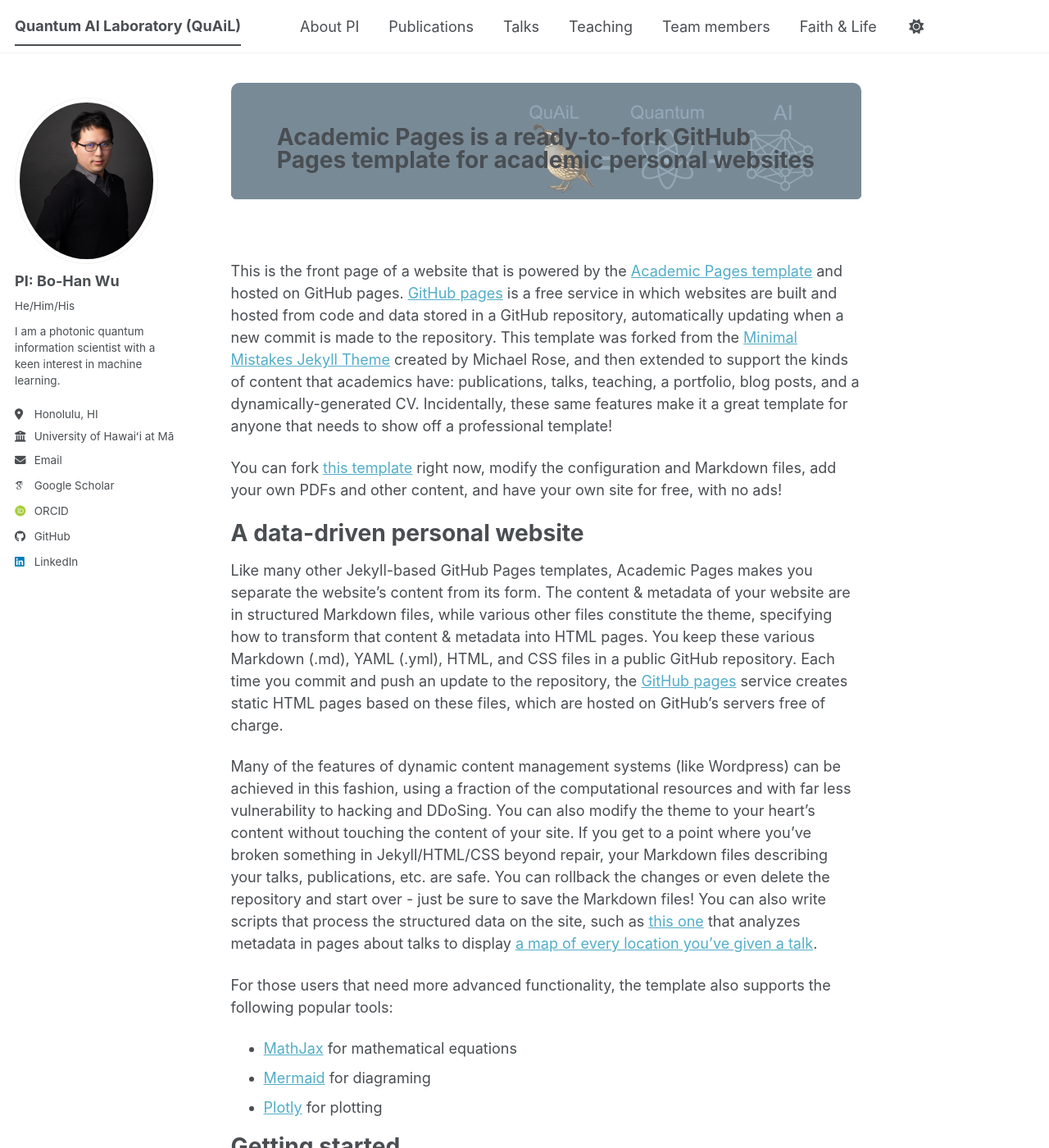
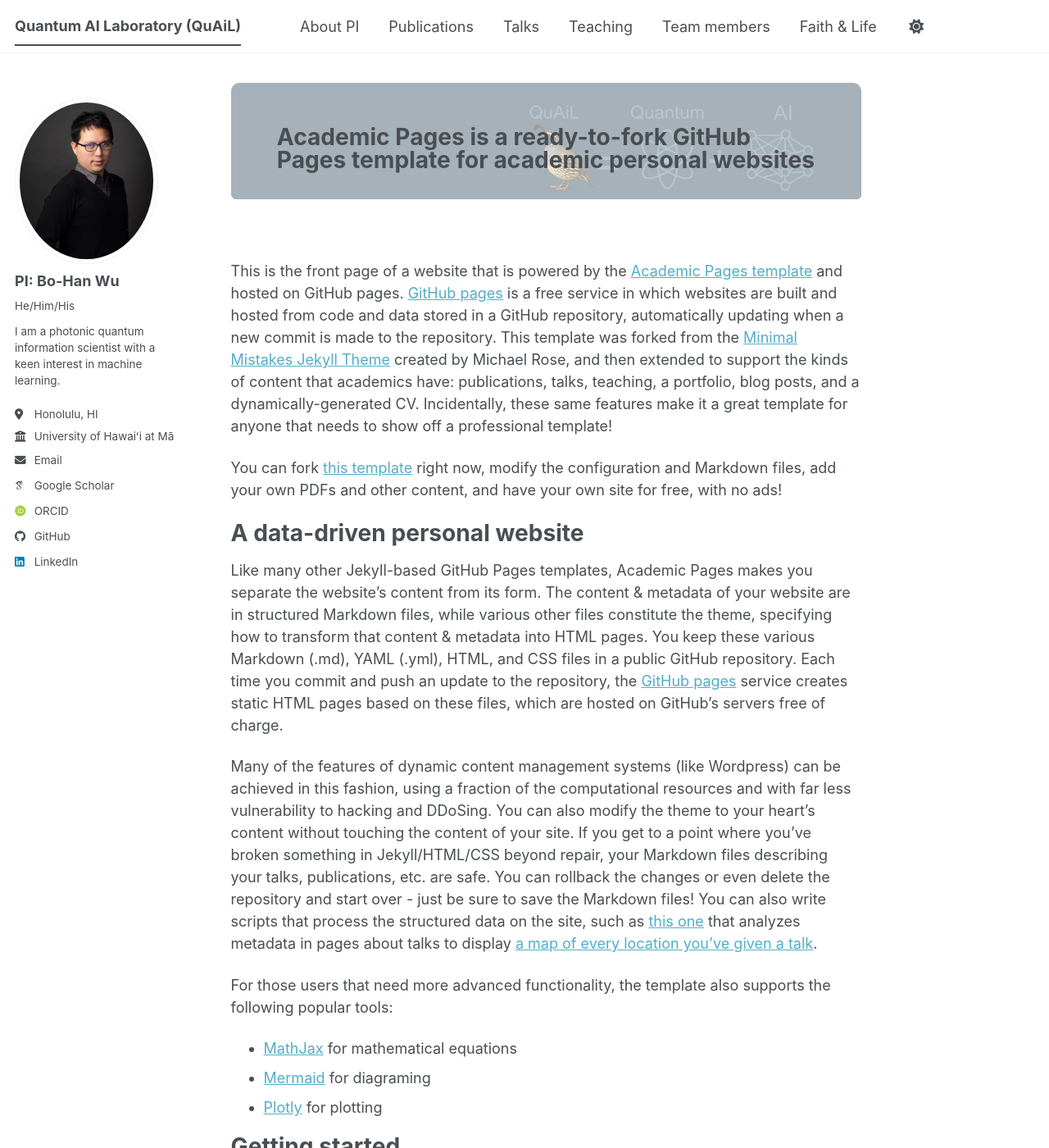
Before and after one commit to go705/go705.github.io, a Jekyll site: the page built from _pages/about.md, in a window 1280 px wide and 1400 px high. Shown: the whole window at 82% size. Built offline with Jekyll 4.4.1, drawn with Linux system fonts in a browser that asks for light colours; some web fonts are replaced; a script bundle is joined from its source files by our own code; library files that are not in the unit come from our copies.

Commit message:
Update _archive.scss

```diff
--- a/_sass/layout/_archive.scss
+++ b/_sass/layout/_archive.scss
@@ -3,7 +3,7 @@
    ========================================================================== */
 
 .page__title {
-  background-image: linear-gradient(rgba(255, 255, 255, 0.4), rgba(255, 255, 255, 0.4)),
+  background-image: linear-gradient(rgba(255, 255, 255, 0.6), rgba(255, 255, 255, 0.6)),
                     url('/assets/images/Group_image.jpeg');
   background-size: cover;
   background-position: center;
```
